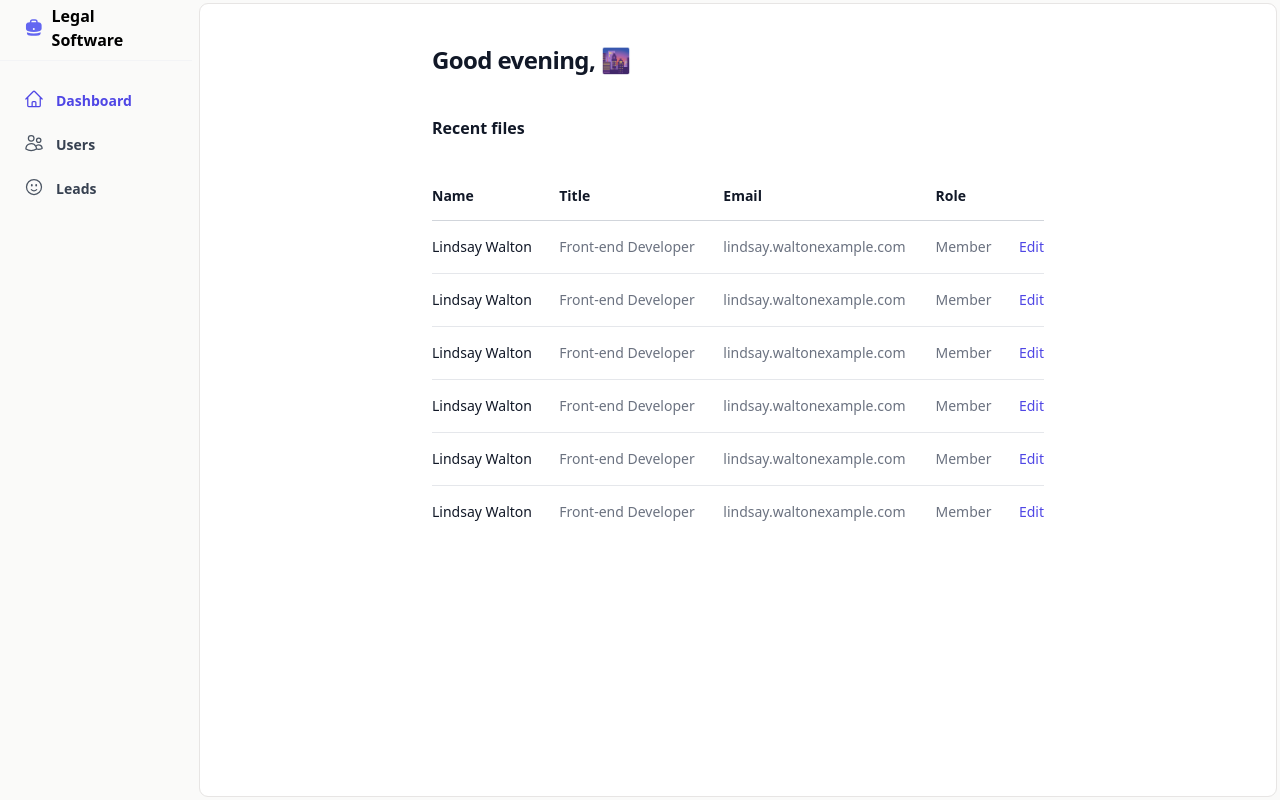
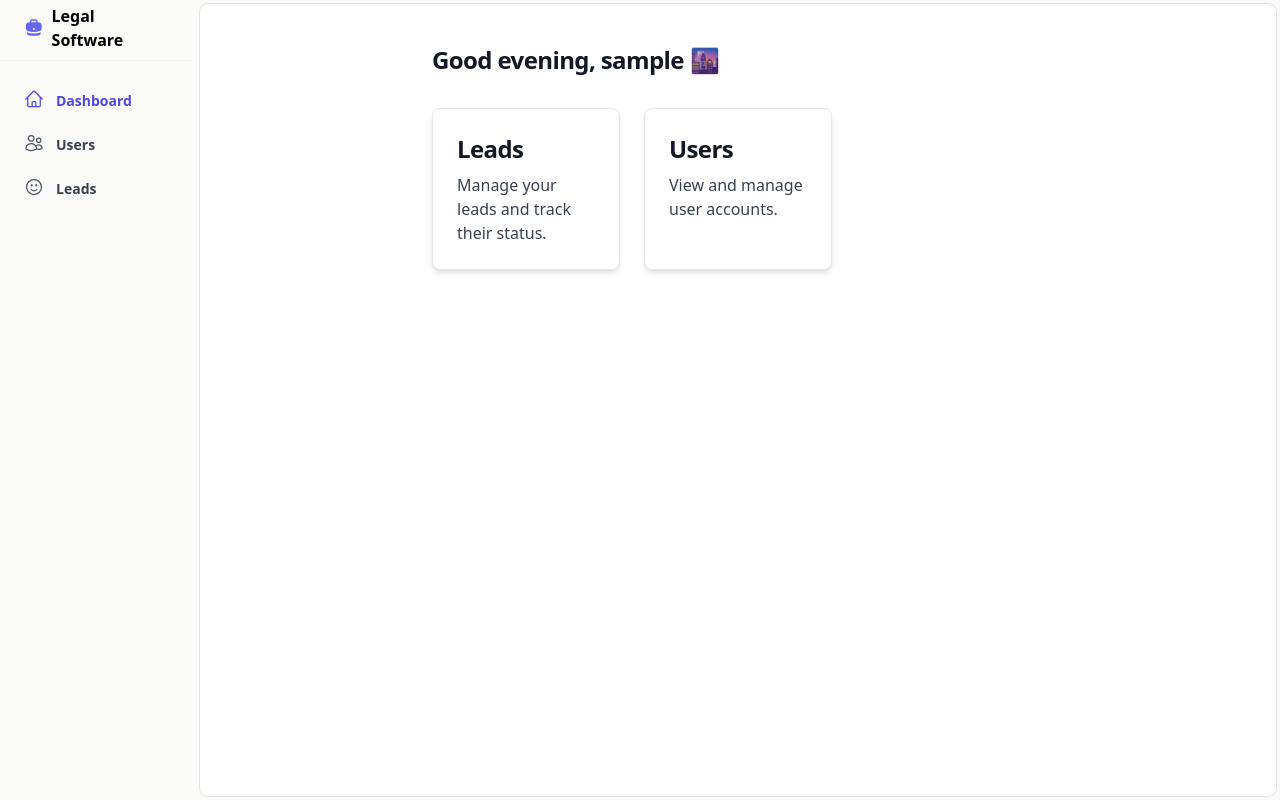
Before and after one commit to silvsdev/law-firm-software-client, an Angular app: page /dashboard in a window 1280 px wide. Built offline with nearby package versions, Linux system fonts and the light colour scheme; sample sign-in values are in the browser's storage.

Commit message:
Updated dashboard

```diff
--- a/src/app/dashboard/dashboard.component.html
+++ b/src/app/dashboard/dashboard.component.html
@@ -1,128 +1,21 @@
 <div class="lg:px-40">
   <div class="md:flex md:items-center md:justify-between">
     <div class="min-w-0 flex-1">
-      <h2 class=" font-bold text-gray-900 sm:truncate sm:text-2xl sm:tracking-tight">{{ greeting }}, {{userName}} {{emoji}}</h2>
+      <h2 class="font-bold text-gray-900 sm:truncate sm:text-2xl sm:tracking-tight">{{ greeting }}, {{userName}} {{emoji}}</h2>
     </div>
   </div>
 
-  <!-- <div class="md:flex md:items-center md:justify-between pt-14">
-    <div class="min-w-0 flex-1">
-      <h2 class="font-bold text-gray-900 sm:truncate sm:text-xl sm:tracking-tight sm:px-6 xl:px-8">Overview</h2>
-    </div>
-    <div class="mt-4 flex md:ml-4 md:mt-0">
-      <button type="button" class="inline-flex items-center rounded-md bg-white px-3 py-2 text-sm font-semibold text-gray-900 shadow-sm ring-1 ring-inset ring-gray-300 hover:bg-gray-50">Last week</button>
-    </div>
-  </div> -->
+  <div class="mt-8 grid grid-cols-1 gap-6 sm:grid-cols-2 lg:grid-cols-3">
+    <!-- Leads Card -->
+    <a href="/leads" class="block p-6 max-w-sm bg-white rounded-lg border border-gray-200 shadow-md hover:bg-gray-100">
+      <h5 class="mb-2 text-2xl font-bold tracking-tight text-gray-900">Leads</h5>
+      <p class="font-normal text-gray-700">Manage your leads and track their status.</p>
+    </a>
 
-
-
-  <!-- <dl class="mx-auto grid grid-cols-1 bg-gray-900/5 sm:grid-cols-2 lg:grid-cols-4">
-    <div class="flex flex-wrap items-baseline justify-between gap-x-4 gap-y-2 bg-white px-4 py-10 sm:px-6 xl:px-8">
-      <dt class="text-sm/6 font-medium text-gray-500">Disbursments</dt>
-      <dd class="text-xs font-medium text-gray-700">+4.75%</dd>
-      <dd class="w-full flex-none text-3xl/10 font-medium tracking-tight text-gray-900">$405,091.00</dd>
-    </div>
-    <div class="flex flex-wrap items-baseline justify-between gap-x-4 gap-y-2 bg-white px-4 py-10 sm:px-6 xl:px-8">
-      <dt class="text-sm/6 font-medium text-gray-500">Overdue invoices</dt>
-      <dd class="text-xs font-medium text-rose-600">+54.02%</dd>
-      <dd class="w-full flex-none text-3xl/10 font-medium tracking-tight text-gray-900">13</dd>
-    </div>
-    <div class="flex flex-wrap items-baseline justify-between gap-x-4 gap-y-2 bg-white px-4 py-10 sm:px-6 xl:px-8">
-      <dt class="text-sm/6 font-medium text-gray-500">Outstanding invoices</dt>
-      <dd class="text-xs font-medium text-gray-700">-1.39%</dd>
-      <dd class="w-full flex-none text-3xl/10 font-medium tracking-tight text-gray-900">$245,988.00</dd>
-    </div>
-    <div class="flex flex-wrap items-baseline justify-between gap-x-4 gap-y-2 bg-white px-4 py-10 sm:px-6 xl:px-8">
-      <dt class="text-sm/6 font-medium text-gray-500">Expenses</dt>
-      <dd class="text-xs font-medium text-rose-600">+10.18%</dd>
-      <dd class="w-full flex-none text-3xl/10 font-medium tracking-tight text-gray-900">$30,156.00</dd>
-    </div>
-  </dl> -->
-
-  <div class="pt-10">
-    <div class="sm:flex sm:items-center">
-      <div class="sm:flex-auto">
-        <h1 class="text-base font-semibold text-gray-900">Recent files</h1>
-      </div>
-    </div>
-    <div class="mt-8 flow-root">
-      <div class="-mx-4 -my-2 overflow-x-auto sm:-mx-6 lg:-mx-8">
-        <div class="inline-block min-w-full py-2 align-middle sm:px-6 lg:px-8">
-          <table class="min-w-full divide-y divide-gray-300">
-            <thead>
-              <tr>
-                <th scope="col" class="py-3.5 pl-4 pr-3 text-left text-sm font-semibold text-gray-900 sm:pl-0">Name</th>
-                <th scope="col" class="px-3 py-3.5 text-left text-sm font-semibold text-gray-900">Title</th>
-                <th scope="col" class="px-3 py-3.5 text-left text-sm font-semibold text-gray-900">Email</th>
-                <th scope="col" class="px-3 py-3.5 text-left text-sm font-semibold text-gray-900">Role</th>
-                <th scope="col" class="relative py-3.5 pl-3 pr-4 sm:pr-0">
-                  <span class="sr-only">Edit</span>
-                </th>
-              </tr>
-            </thead>
-            <tbody class="divide-y divide-gray-200">
-              <tr>
-                <td class="whitespace-nowrap py-4 pl-4 pr-3 text-sm font-medium text-gray-900 sm:pl-0">Lindsay Walton</td>
-                <td class="whitespace-nowrap px-3 py-4 text-sm text-gray-500">Front-end Developer</td>
-                <td class="whitespace-nowrap px-3 py-4 text-sm text-gray-500">lindsay.waltonexample.com</td>
-                <td class="whitespace-nowrap px-3 py-4 text-sm text-gray-500">Member</td>
-                <td class="relative whitespace-nowrap py-4 pl-3 pr-4 text-right text-sm font-medium sm:pr-0">
-                  <a href="#" class="text-indigo-600 hover:text-indigo-900">Edit<span class="sr-only">, Lindsay Walton</span></a>
-                </td>
-              </tr>
-              <tr>
-                <td class="whitespace-nowrap py-4 pl-4 pr-3 text-sm font-medium text-gray-900 sm:pl-0">Lindsay Walton</td>
-                <td class="whitespace-nowrap px-3 py-4 text-sm text-gray-500">Front-end Developer</td>
-                <td class="whitespace-nowrap px-3 py-4 text-sm text-gray-500">lindsay.waltonexample.com</td>
-                <td class="whitespace-nowrap px-3 py-4 text-sm text-gray-500">Member</td>
-                <td class="relative whitespace-nowrap py-4 pl-3 pr-4 text-right text-sm font-medium sm:pr-0">
-                  <a href="#" class="text-indigo-600 hover:text-indigo-900">Edit<span class="sr-only">, Lindsay Walton</span></a>
-                </td>
-              </tr>
-              <tr>
-                <td class="whitespace-nowrap py-4 pl-4 pr-3 text-sm font-medium text-gray-900 sm:pl-0">Lindsay Walton</td>
-                <td class="whitespace-nowrap px-3 py-4 text-sm text-gray-500">Front-end Developer</td>
-                <td class="whitespace-nowrap px-3 py-4 text-sm text-gray-500">lindsay.waltonexample.com</td>
-                <td class="whitespace-nowrap px-3 py-4 text-sm text-gray-500">Member</td>
-                <td class="relative whitespace-nowrap py-4 pl-3 pr-4 text-right text-sm font-medium sm:pr-0">
-                  <a href="#" class="text-indigo-600 hover:text-indigo-900">Edit<span class="sr-only">, Lindsay Walton</span></a>
-                </td>
-              </tr>
-              <tr>
-                <td class="whitespace-nowrap py-4 pl-4 pr-3 text-sm font-medium text-gray-900 sm:pl-0">Lindsay Walton</td>
-                <td class="whitespace-nowrap px-3 py-4 text-sm text-gray-500">Front-end Developer</td>
-                <td class="whitespace-nowrap px-3 py-4 text-sm text-gray-500">lindsay.waltonexample.com</td>
-                <td class="whitespace-nowrap px-3 py-4 text-sm text-gray-500">Member</td>
-                <td class="relative whitespace-nowrap py-4 pl-3 pr-4 text-right text-sm font-medium sm:pr-0">
-                  <a href="#" class="text-indigo-600 hover:text-indigo-900">Edit<span class="sr-only">, Lindsay Walton</span></a>
-                </td>
-              </tr>
-              <tr>
-                <td class="whitespace-nowrap py-4 pl-4 pr-3 text-sm font-medium text-gray-900 sm:pl-0">Lindsay Walton</td>
-                <td class="whitespace-nowrap px-3 py-4 text-sm text-gray-500">Front-end Developer</td>
-                <td class="whitespace-nowrap px-3 py-4 text-sm text-gray-500">lindsay.waltonexample.com</td>
-                <td class="whitespace-nowrap px-3 py-4 text-sm text-gray-500">Member</td>
-                <td class="relative whitespace-nowrap py-4 pl-3 pr-4 text-right text-sm font-medium sm:pr-0">
-                  <a href="#" class="text-indigo-600 hover:text-indigo-900">Edit<span class="sr-only">, Lindsay Walton</span></a>
-                </td>
-              </tr>
-              <tr>
-                <td class="whitespace-nowrap py-4 pl-4 pr-3 text-sm font-medium text-gray-900 sm:pl-0">Lindsay Walton</td>
-                <td class="whitespace-nowrap px-3 py-4 text-sm text-gray-500">Front-end Developer</td>
-                <td class="whitespace-nowrap px-3 py-4 text-sm text-gray-500">lindsay.waltonexample.com</td>
-                <td class="whitespace-nowrap px-3 py-4 text-sm text-gray-500">Member</td>
-                <td class="relative whitespace-nowrap py-4 pl-3 pr-4 text-right text-sm font-medium sm:pr-0">
-                  <a href="#" class="text-indigo-600 hover:text-indigo-900">Edit<span class="sr-only">, Lindsay Walton</span></a>
-                </td>
-              </tr>
-
-              <!-- More people... -->
-            </tbody>
-          </table>
-        </div>
-      </div>
-    </div>
+    <!-- Users Card -->
+    <a href="/users" class="block p-6 max-w-sm bg-white rounded-lg border border-gray-200 shadow-md hover:bg-gray-100">
+      <h5 class="mb-2 text-2xl font-bold tracking-tight text-gray-900">Users</h5>
+      <p class="font-normal text-gray-700">View and manage user accounts.</p>
+    </a>
   </div>
-
-
 </div>
--- a/src/app/dashboard/dashboard.component.ts
+++ b/src/app/dashboard/dashboard.component.ts
@@ -38,7 +38,7 @@ export class DashboardComponent implements OnInit {
   getUserName(): void {
     const currentUser = this.accountService.currentUser();
     if (currentUser) {
-      this.userName = currentUser.knownAs; // Assuming the User model has a 'name' property
+      this.userName = currentUser.username; // Assuming the User model has a 'name' property
     }
   }
 
--- a/src/app/sign-in/sign-in.component.ts
+++ b/src/app/sign-in/sign-in.component.ts
@@ -21,7 +21,7 @@ export class SignInComponent implements OnInit {
   login() {
     this.accountService.login(this.loginForm.value).subscribe({
       next: _ => {
-        this.router.navigateByUrl('/users')
+        this.router.navigateByUrl('/dashboard')
       },
       // error: error => this.toastr.error(error.error)
     })
```
